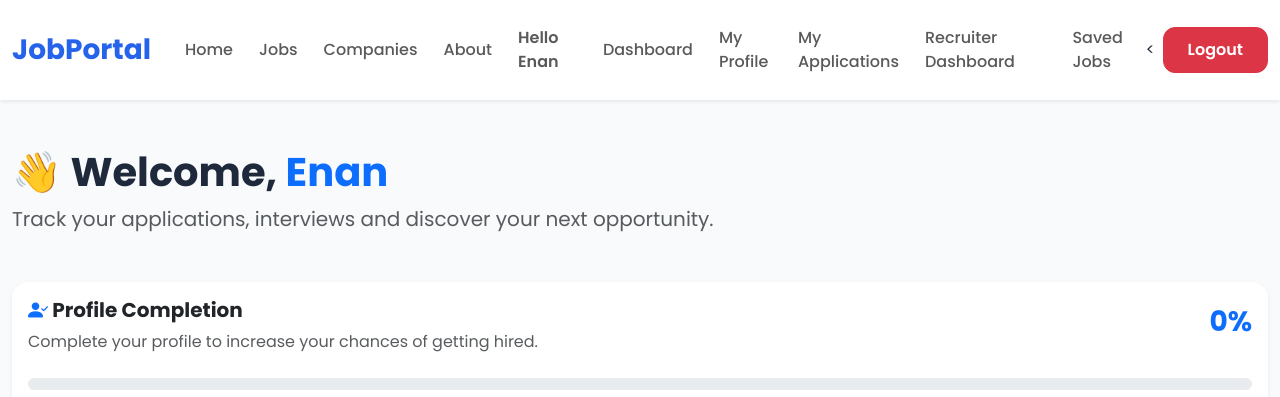
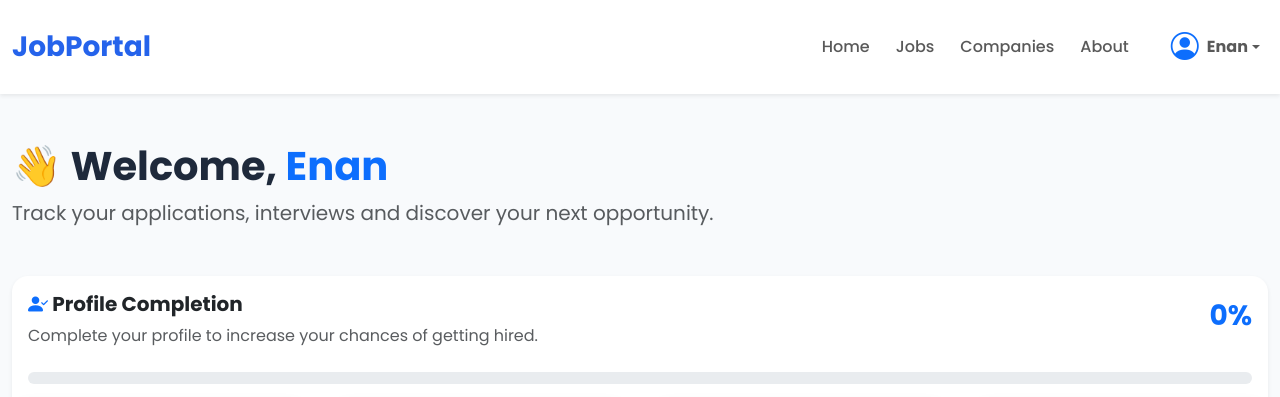
Before and after one commit to ChristianEnan/Job-Portal, a Django app: page /accounts/dashboard/ in a window 1280 px wide. Shown: the top 397 px of the page. Run offline with Django 5.2, Linux system fonts and the light colour scheme; a user stored in the database is signed in; data comes from the database, SQL or seed files in the repository; both versions use the stored data as it was after the commit; some libraries are stand-ins or nearby versions.

Commit message:
feat: Enhance user dropdown menu with profile image, improved layout, and logout modal

```diff
--- a/JobPortal/templates/base.html
+++ b/JobPortal/templates/base.html
@@ -82,62 +82,105 @@ id="nav">
 
 {% if user.is_authenticated %}
 
-<li class="nav-item">
-<span class="nav-link fw-semibold">
-Hello {{ user.username }}
-</span>
+<li class="nav-item dropdown ms-3">
+
+    <a
+        class="nav-link dropdown-toggle d-flex align-items-center"
+        href="#"
+        role="button"
+        data-bs-toggle="dropdown"
+        aria-expanded="false">
+
+        {% if user.candidateprofile.profile_image %}
+
+        <img
+            src="{{ user.candidateprofile.profile_image.url }}"
+            class="rounded-circle me-2"
+            width="40"
+            height="40"
+            style="object-fit:cover;">
+
+        {% else %}
+
+        <i class="bi bi-person-circle fs-3 me-2 text-primary"></i>
+
+        {% endif %}
+
+        <strong>{{ user.username }}</strong>
+
+    </a>
+
+    <ul class="dropdown-menu dropdown-menu-end shadow border-0 rounded-4">
+
+        <li>
+
+            <h6 class="dropdown-header">
+
+                Welcome {{ user.username }}
+
+            </h6>
+
         </li>
 
-<li class="nav-item">
-    <a class="nav-link" href="{% url 'dashboard' %}">
+        <li>
+            <a class="dropdown-item" href="{% url 'dashboard' %}">
+                <i class="bi bi-speedometer2 me-2"></i>
                 Dashboard
             </a>
         </li>
 
-<li class="nav-item">
-
-<li class="nav-item">
-<a class="nav-link"
-href="{% url 'profile' %}">
+        <li>
+            <a class="dropdown-item" href="{% url 'profile' %}">
+                <i class="bi bi-person me-2"></i>
                 My Profile
             </a>
         </li>
 
-<li class="nav-item">
-<a class="nav-link"
-href="{% url 'my_applications' %}">
+        <li>
+            <a class="dropdown-item" href="{% url 'my_applications' %}">
+                <i class="bi bi-file-earmark-text me-2"></i>
                 My Applications
+            </a>
+        </li>
+
+        <li>
+            <a class="dropdown-item" href="{% url 'saved_jobs' %}">
+                <i class="bi bi-bookmark-heart me-2"></i>
+                Saved Jobs
             </a>
         </li>
 
         {% if user.is_staff %}
 
-<li class="nav-item">
+        <li>
+            <a class="dropdown-item" href="{% url 'admin_dashboard' %}">
+                <i class="bi bi-building me-2"></i>
+                Recruiter Dashboard
+            </a>
+        </li>
 
-    <a class="nav-link"
-       href="{% url 'admin_dashboard' %}">
+        {% endif %}
 
-        Recruiter Dashboard
+        <li><hr class="dropdown-divider"></li>
+
+        <li>
+
+            <a
+                class="dropdown-item text-danger"
+                href="#"
+                data-bs-toggle="modal"
+                data-bs-target="#logoutModal">
+
+                <i class="bi bi-box-arrow-right me-2"></i>
+
+                Logout
 
             </a>
 
         </li>
 
-{% endif %}
+    </ul>
 
-</li>
-
-<li class="nav-item">
-    <a class="nav-link" href="{% url 'saved_jobs' %}">
-        Saved Jobs
-    </a>
-</li>
-
-<<li class="nav-item ms-2">
-    <a class="btn btn-danger"
-       href="{% url 'logout' %}">
-        Logout
-    </a>
 </li>
 
 {% else %}
@@ -208,5 +251,90 @@ My Applications
 
 <script src="https://cdn.jsdelivr.net/npm/bootstrap@5.3.3/dist/js/bootstrap.bundle.min.js"></script>
 
+<script>
+
+function confirmLogout(){
+
+    return confirm(
+        "Are you sure you want to logout?"
+    );
+
+}
+
+</script>
+
+<!-- Logout Modal -->
+
+<div
+class="modal fade"
+id="logoutModal"
+tabindex="-1">
+
+<div class="modal-dialog modal-dialog-centered">
+
+<div class="modal-content border-0 rounded-4">
+
+<div class="modal-header border-0">
+
+<h4 class="modal-title fw-bold">
+
+<i class="bi bi-box-arrow-right text-danger"></i>
+
+Logout
+
+</h4>
+
+<button
+type="button"
+class="btn-close"
+data-bs-dismiss="modal">
+</button>
+
+</div>
+
+<div class="modal-body text-center py-4">
+
+<i class="bi bi-question-circle-fill text-warning display-2"></i>
+
+<h5 class="mt-3">
+
+Are you sure you want to logout?
+
+</h5>
+
+<p class="text-muted">
+
+You will need to login again to access your account.
+
+</p>
+
+</div>
+
+<div class="modal-footer border-0 justify-content-center">
+
+<button
+class="btn btn-secondary rounded-pill px-4"
+data-bs-dismiss="modal">
+
+Cancel
+
+</button>
+
+<a
+href="{% url 'logout' %}"
+class="btn btn-danger rounded-pill px-4">
+
+Logout
+
+</a>
+
+</div>
+
+</div>
+
+</div>
+
+</div>
+
 </body>
 </html>
```
Also changed, not shown: JobPortal/static/css/style.css (+90 -0 lines), JobPortal/db.sqlite3. Lines whose indentation alone changed are shown as unchanged.
